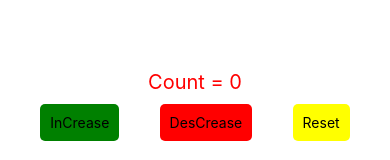
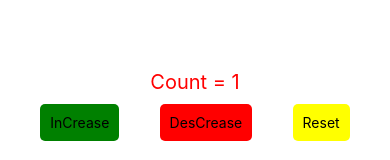
Before and after one commit to phamtanphat/Reactnative01032021, a React Native app: screen / in a window 390 px wide. Shown: the part 317-477 px from the top of the page. Built offline with nearby package versions, Linux system fonts and the light colour scheme.

Commit message:
chức năng increase

```diff
--- a/src/components/Box.js
+++ b/src/components/Box.js
@@ -9,13 +9,12 @@ export default class Box extends Component {
       count: 0,
     };
   }
-  shouldComponentUpdate(newProps, newState) {
-    console.log(newState.count);
-    return false;
-  }
-
+  increase = () => {
+    this.setState({count: this.state.count + 1}, () => {
+      console.log(this.state.count);
+    });
+  };
   render() {
-    console.log('Render');
     return (
       <View style={{justifyContent: 'center', flex: 1}}>
         <Text
@@ -25,10 +24,11 @@ export default class Box extends Component {
             fontSize: 20,
             marginBottom: 10,
           }}>
-          Count = 0
+          Count = {this.state.count}
         </Text>
         <View style={{flexDirection: 'row', justifyContent: 'space-evenly'}}>
           <TouchableOpacity
+            onPress={() => this.increase()}
             style={{padding: 10, backgroundColor: 'green', borderRadius: 5}}>
             <Text>InCrease</Text>
           </TouchableOpacity>
@@ -49,7 +49,6 @@ export default class Box extends Component {
     );
   }
   componentDidMount() {
-    console.log('componentDidMount');
     this.setState({count: 1});
   }
 }
```
